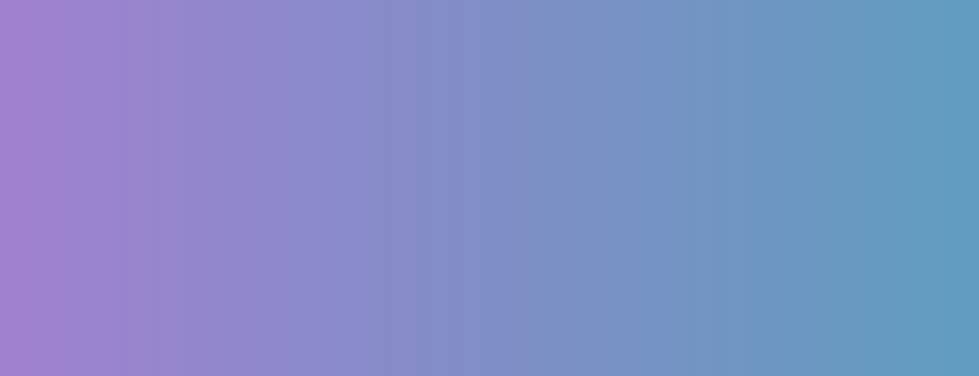
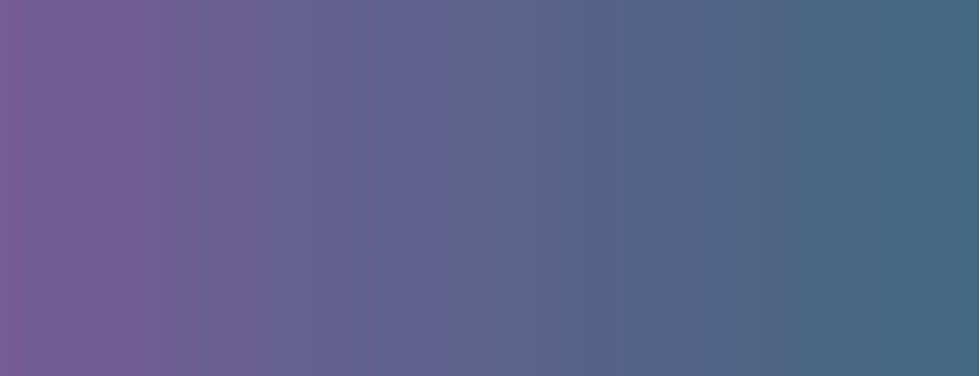
Before and after one commit to 0xsudo/nginx-devops-project, a plain HTML site: page nginx/static-web/index.html in a window 1280 px wide. Shown: the top 376 px of the page, without its empty margins (152-1131 px from the left). Drawn offline with Linux system fonts and the light colour scheme.

Commit message:
improved appearance

```diff
--- a/nginx/static-web/index.css
+++ b/nginx/static-web/index.css
@@ -1,7 +1,7 @@
 body {
     margin:0;
     font-family: Arial, Helvetica, sans-serif;
-    background: linear-gradient(to right, #7e38bba8, #2988aac9);
+    background: linear-gradient(to right, #390666a8, #064157c9);
     color:white;
 }
 
```
